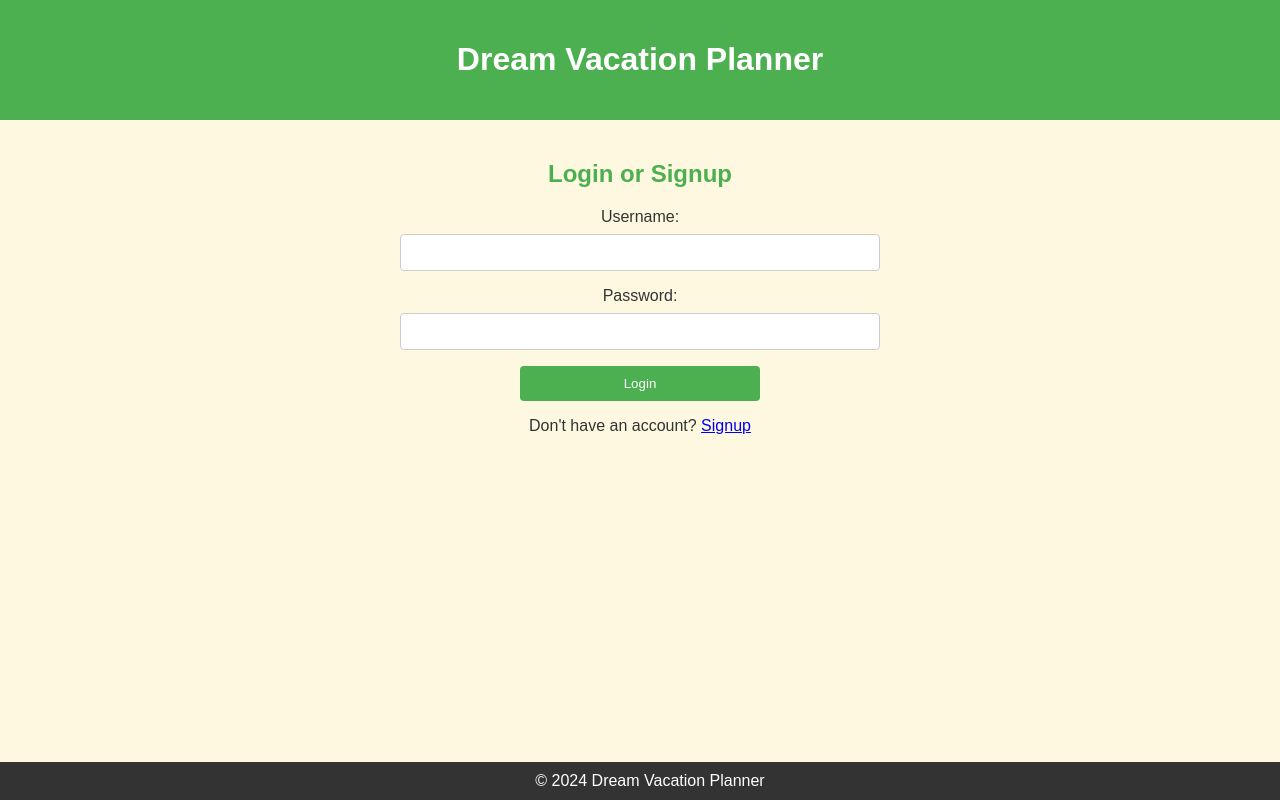
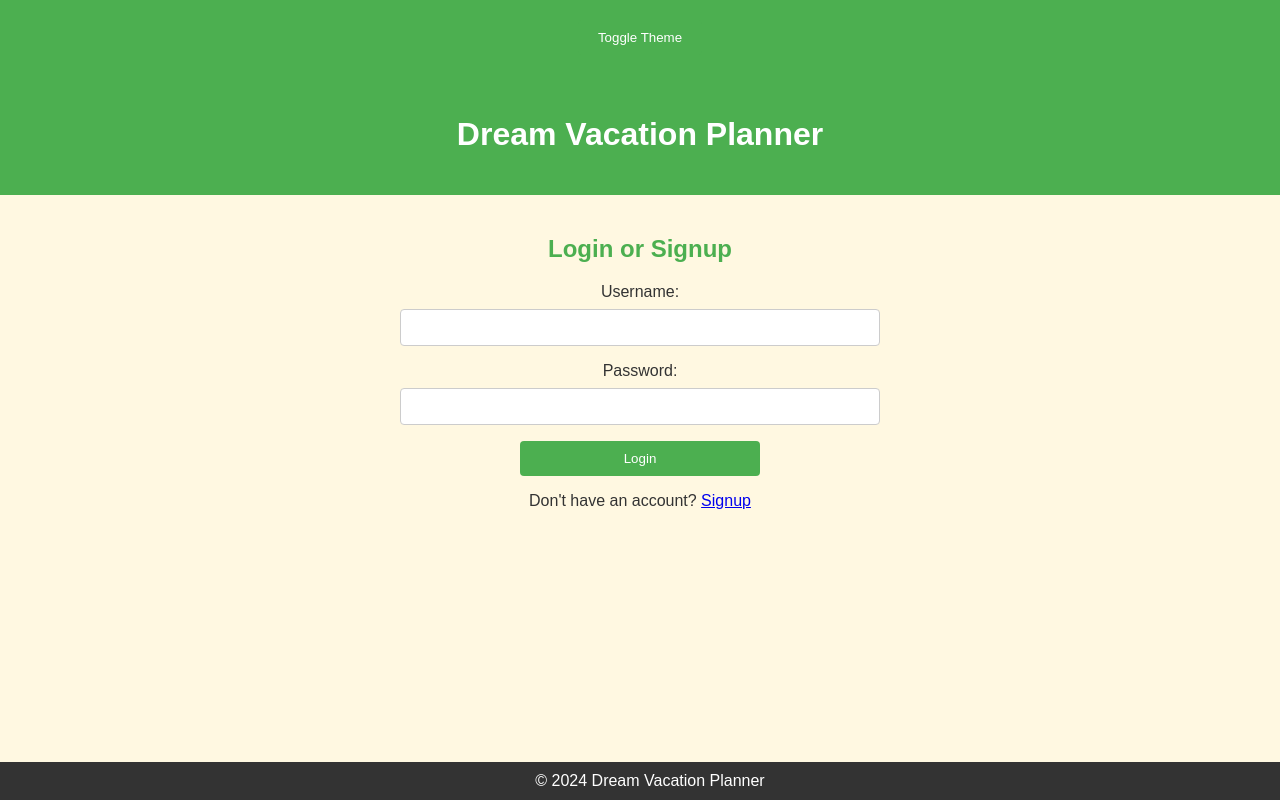
Before and after one commit to VictoriaSweet/vigilant-robot, a React (Create React App) app in the folder client/: page / in a window 1280 px wide. Built offline with nearby package versions, Linux system fonts and the light colour scheme.

Commit message:
update App.js/light/darkmode

```diff
--- a/client/package.json
+++ b/client/package.json
@@ -7,13 +7,14 @@
     "@testing-library/jest-dom": "^5.17.0",
     "@testing-library/react": "^13.4.0",
     "@testing-library/user-event": "^13.5.0",
+    "clear": "^0.1.0",
     "express": "^4.18.2",
     "graphql": "^16.8.1",
     "mongoose": "^8.1.0",
     "node": "^21.6.0",
     "react": "^18.2.0",
     "react-dom": "^18.2.0",
-    "react-scripts": "^3.0.1",
+    "react-scripts": "^5.0.1",
     "web-vitals": "^2.1.4"
   },
   "scripts": {
--- a/client/src/App.js
+++ b/client/src/App.js
@@ -1,7 +1,8 @@
-import React from 'react';
+import React, { useState } from 'react';
 import './App.css'; // Ensure the correct path to App.css
 
 const DreamVacationPlanner = () => {
+  // DreamVacationPlanner component content
   return (
     <div>
       <header>
@@ -25,4 +26,24 @@ const DreamVacationPlanner = () => {
     </div>
   );
 };
-export default DreamVacationPlanner;
+
+function App() {
+  const [theme, setTheme] = useState('light');
+
+  const toggleTheme = () => {
+    setTheme(theme === 'light' ? 'dark' : 'light');
+  };
+
+  return (
+    <div data-theme={theme}>
+      <header>
+        {/* Your header content */}
+        <button onClick={toggleTheme}>Toggle Theme</button>
+      </header>
+      <DreamVacationPlanner />
+      {/* Rest of your component */}
+    </div>
+  );
+}
+
+export default App;
```
Also changed, not shown: 1 other file (tests, documents, lock files or other folders).
